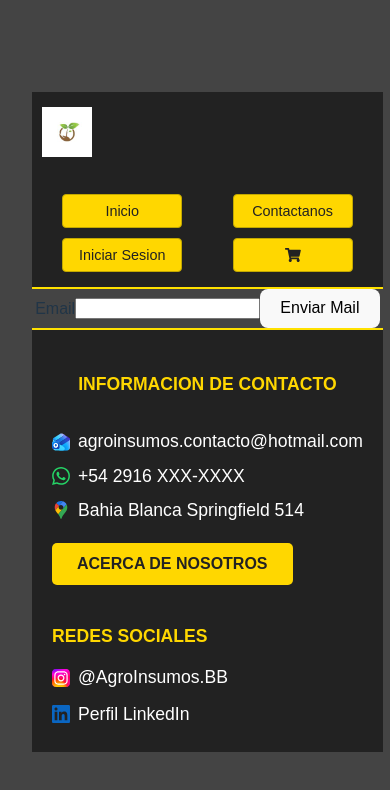
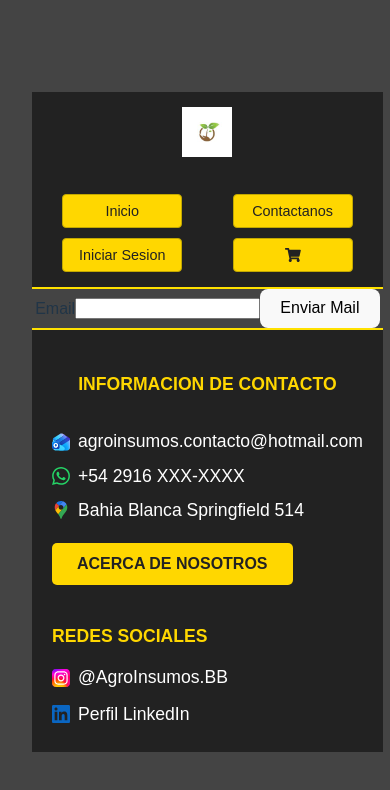
Before and after one commit to brunofernandez87/Eccomerce-Frontend, a React (Vite) app: page /recovery in a window 390 px wide. Shown: the top 790 px of the page. Built offline with nearby package versions, Linux system fonts and the light colour scheme.

Commit message:
cambie posicion del logo en diseño responsive

```diff
--- a/src/styles/header.css
+++ b/src/styles/header.css
@@ -93,19 +93,18 @@
   outline: none;
 }
 
-/* ----------------------------------------------------------------- */
-/* MEDIA QUERY (RESPONSIVE) */
-/* ----------------------------------------------------------------- */
-
 @media (max-width: 900px) {
   .header-main {
     flex-direction: column;
-    align-items: flex-start;
+    /* ✅ CORRECCIÓN: Centra el Logo horizontalmente cuando están apilados */
+    align-items: center;
     padding: 15px 10px;
   }
+
   .Nav-header {
     width: 100%;
-    max-width: none; /* Elimina la limitación de ancho en móvil */
+    max-width: none;
+    /* Mantenemos la distribución del espacio entre los botones */
     justify-content: space-around;
     margin-top: 10px;
     margin-left: 0;
```
